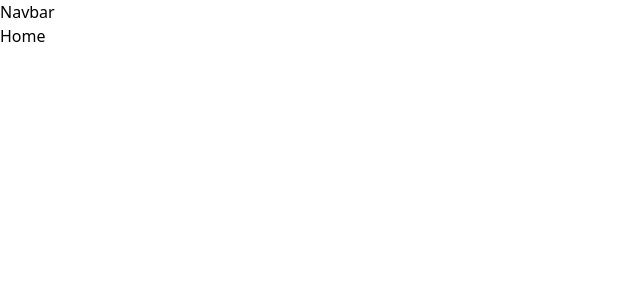
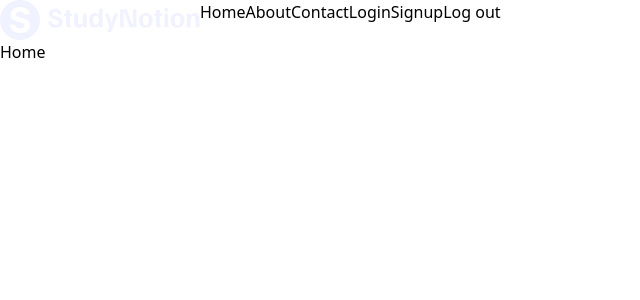
Before and after one commit to sudhanshumandloi/React-practice, a React (Create React App) app in the folder Study_notation_app/: page / in a window 1280 px wide. Shown: the top 300 px of the page, without its empty margins (0-640 px from the left). Built offline with nearby package versions, Linux system fonts and the light colour scheme.

Commit message:
complete the nevbar section of the page without adding css but with functionality of routes

```diff
--- a/Study_notation_app/src/components/Navbar.js
+++ b/Study_notation_app/src/components/Navbar.js
@@ -1,9 +1,53 @@
 import React from "react";
+import logo from "../assets/Logo.svg";
+import {Link} from "react-router-dom";
 
 function Navbar(){
     return (
-        <div>Navbar</div>
-    )
+        <div className="flex">
+            <Link to="/">
+                 <img src={logo} alt='logo' widtg={160} height={32} loading="lazy" />
+            </Link>
+
+            <nav>
+                <ul className="flex">
+                    <li>
+                        <Link to = "/" >Home</Link>
+                    </li>
+                    <li>
+                        <Link to = "/" >About</Link>
+                    </li>
+                    <li>
+                        <Link to = "/" >Contact</Link>
+                    </li>
+                </ul>
+            </nav>
+
+            <div>
+                {
+                    <Link to="/login">
+                        <button>
+                            Login
+                        </button>
+                    </Link>
+                }
+                {
+                    <Link to="/signup">
+                        <button>
+                            Signup
+                        </button>
+                    </Link>
+                }
+                {
+                    <Link to="/">
+                        <button>
+                            Log out
+                        </button>
+                    </Link>
+                }
+            </div>
+        </div>
+    );
 }
 
 export default Navbar;
```
